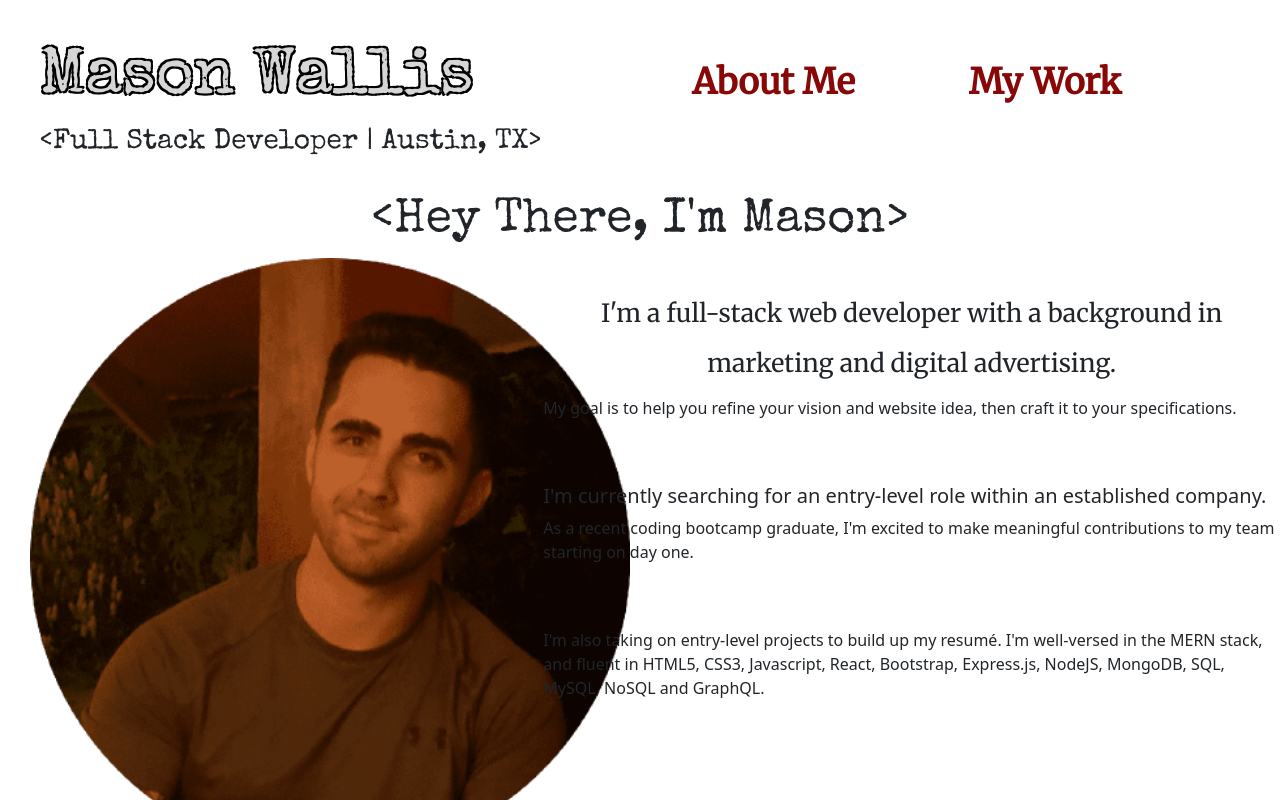
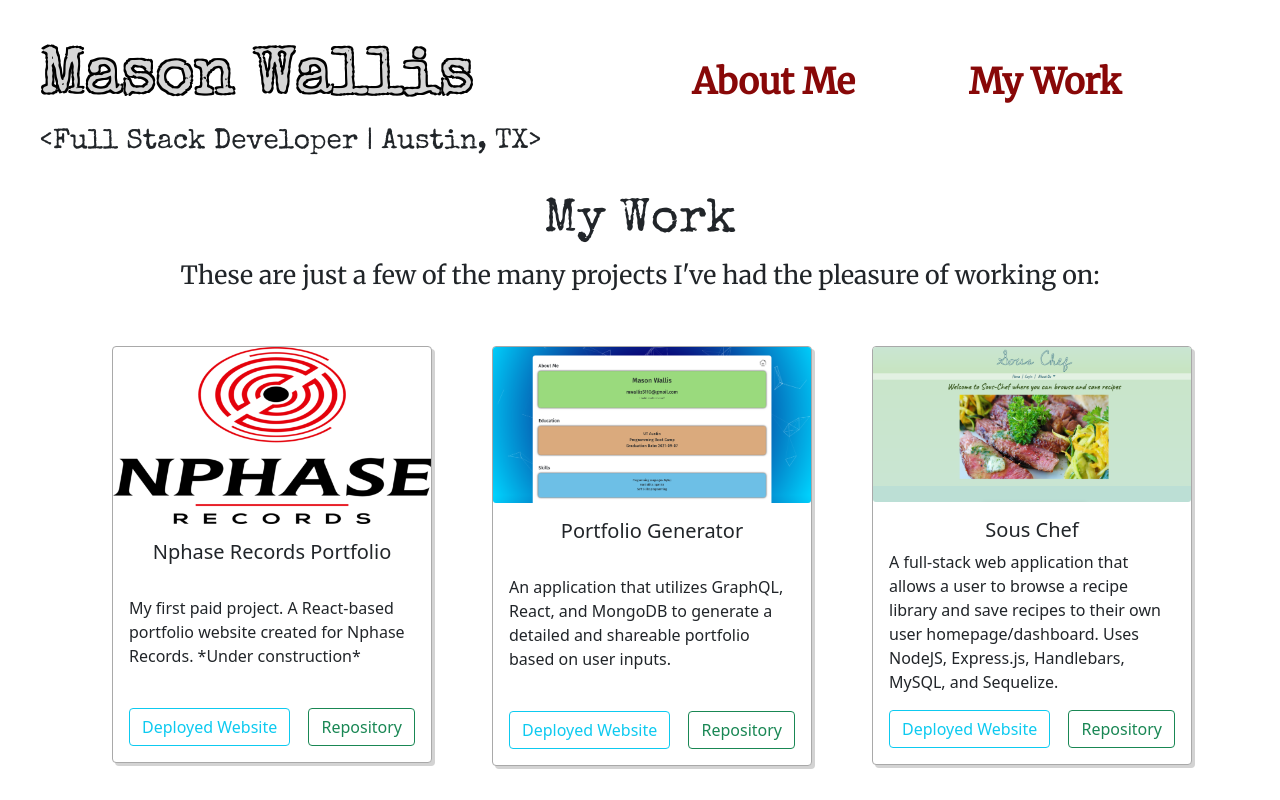
Before and after one commit to mwallis5110/Homework2, a React (Create React App) app: page /projects in a window 1280 px wide. Shown: the top 800 px of the page. Built offline with nearby package versions, Linux system fonts and the light colour scheme.

Commit message:
Navbar is done and working

```diff
--- a/package.json
+++ b/package.json
@@ -14,6 +14,7 @@
     "react-copy-to-clipboard": "^5.0.4",
     "react-dom": "^17.0.2",
     "react-icons": "^4.3.1",
+    "react-router-dom": "^6.2.2",
     "react-scripts": "4.0.3",
     "react-tooltip": "^4.2.21",
     "web-vitals": "^1.1.2"
--- a/src/App.js
+++ b/src/App.js
@@ -1,18 +1,24 @@
-import React, { useState } from "react";
-import Navigation from "./components/Navigation";
-import TopNavbar from "./components/Navbar/Navbar";
+import React from "react";
+
+import { BrowserRouter as Router, Routes, Route } from "react-router-dom";
+
 import Header from "./components/Header/Header";
 import Footer from "./components/Footer/Footer";
+import About from "./pages/About/about";
+import Projects from "./pages/Projects/projects"
+import ErrorPage from "./pages/errorPage";
 
 export default function App() {
-    const [currentPage, setCurrentPage] = useState(1);
 
   return (
-    <div>
-        <Header />
-        {/* <TopNavbar setCurrentPage = {setCurrentPage} /> */}
-        <Navigation currentPage = {currentPage} />
-        <Footer />
-    </div>
-  )
+    <Router>
+      <Header />
+      <Routes>
+        <Route path="/" element={<About />} />
+        <Route path="/projects" element={<Projects />} />
+        <Route path="*" element={<ErrorPage />}/>
+      </Routes>
+      <Footer />
+    </Router>
+  );
 };
--- a/src/components/Navbar/Navbar.js
+++ b/src/components/Navbar/Navbar.js
@@ -1,19 +1,18 @@
 import React from "react";
+
+import { BrowserRouter as Router, Link } from "react-router-dom";
+
 import "./Navbar.css";
 
-export default function TopNavbar(props) {
+export default function TopNavbar() {
   return (
     <div className="navBar">
-      <button href="/about" id="link1" onClick={() => props.setCurrentPage(1)}>
-        About Me
-      </button>
-      <button
-        href="/projects"
-        id="link2"
-        onClick={() => props.setCurrentPage(2)}
-      >
-        My Work
-      </button>
+        <Link to="/">
+          <button id="link1">About Me</button>
+        </Link>
+        <Link to="/projects">
+          <button id="link2">My Work</button>
+        </Link>
     </div>
   );
 }
--- /dev/null
+++ b/src/pages/errorPage.js
@@ -0,0 +1,10 @@
+import React from "react";
+
+export default function ErrorPage() {
+    return (
+        <div>
+            <h1>ERROR! PAGE NOT FOUND.</h1>
+            <h3>Please try again</h3>
+        </div>
+    )
+}
```
Also changed, not shown: 1 other file (tests, documents, lock files or other folders).
